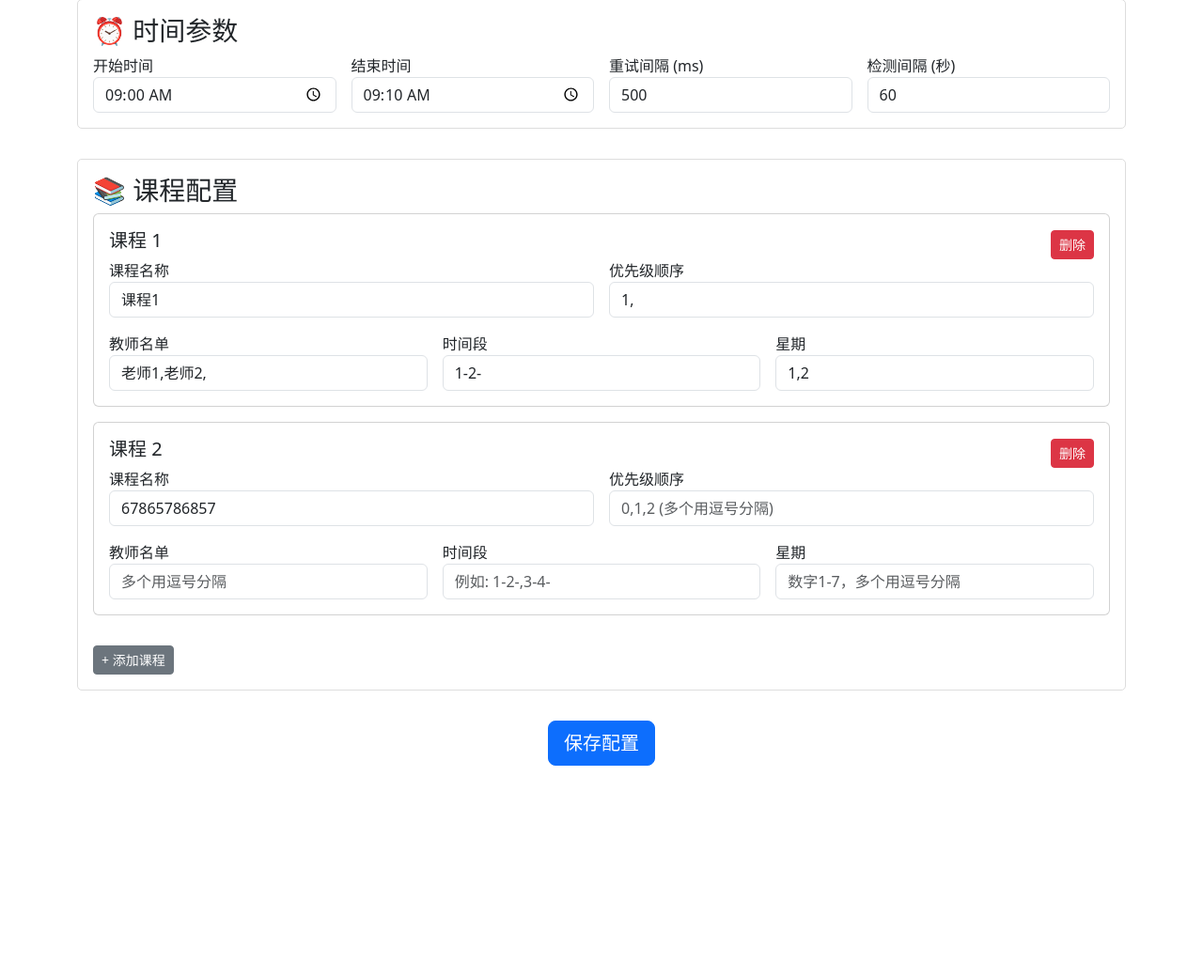
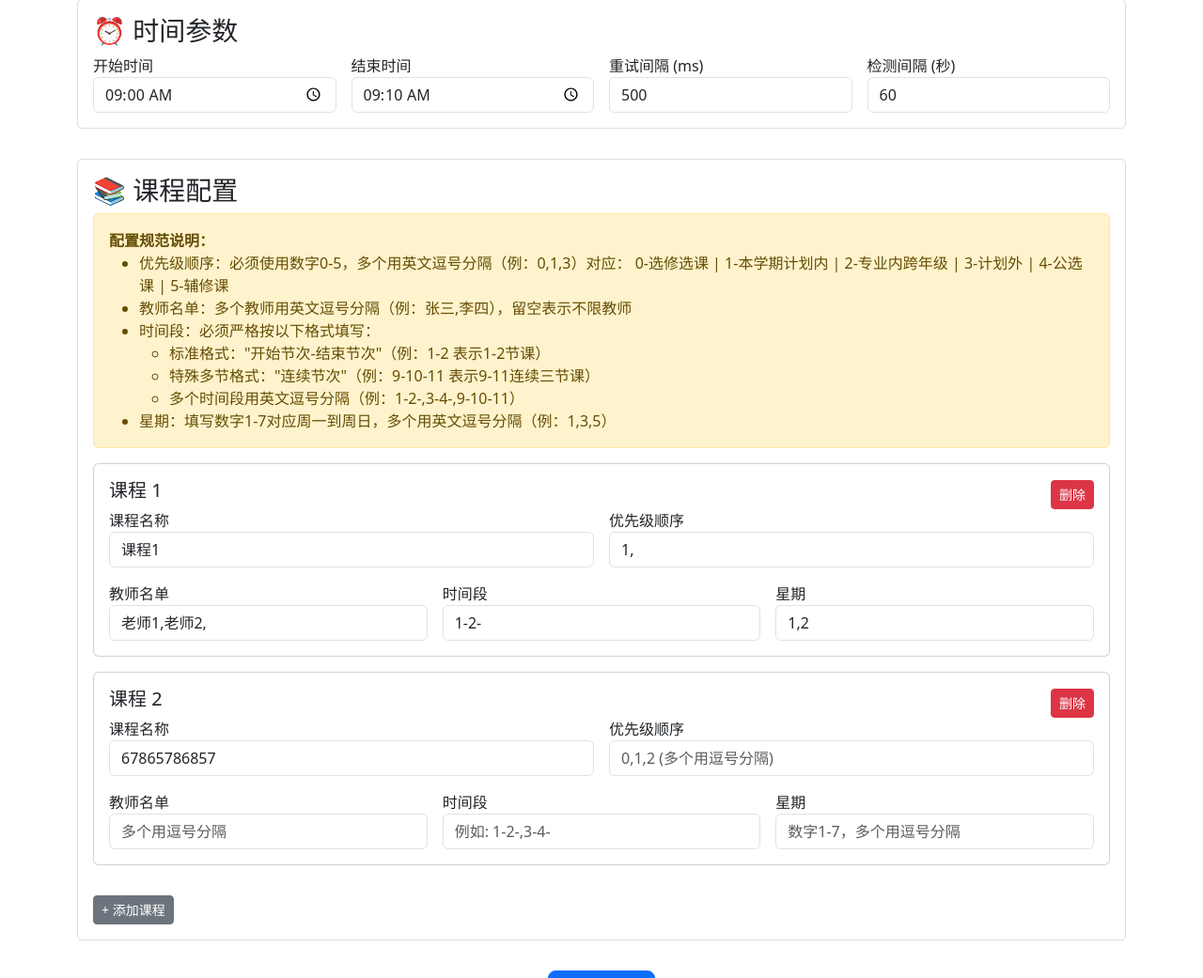
Before and after one commit to AuroBreeze/QFNUClassSelector, a Flask app: page / in a window 1280 px wide. Shown: the part 452-1493 px from the top of the page at 94% size. Before the commit the page ends 1267 px from the top, so only its background shows below. Run offline with Flask 3, Linux system fonts and the light colour scheme.

Commit message:
docs(WebUI): 在课程配置部分添加配置规范说明
在课程配置部分添加了详细的配置规范说明，包括优先级顺序、教师名单、时间段和星期的填写格式，以提高用户填写配置时的准确性和效率。

```diff
--- a/WebUI/templates/index.html
+++ b/WebUI/templates/index.html
@@ -140,6 +140,23 @@
             <!-- 课程计划配置 -->
             <div class="config-section">
                 <h3>📚 课程配置</h3>
+                <div class="alert alert-warning mb-3">
+                    <strong>配置规范说明：</strong>
+                    <ul class="mb-0">
+                        <li>优先级顺序：必须使用数字0-5，多个用英文逗号分隔（例：0,1,3）对应：
+                            0-选修选课 | 1-本学期计划内 | 2-专业内跨年级 | 3-计划外 | 4-公选课 | 5-辅修课</li>
+                        <li>教师名单：多个教师用英文逗号分隔（例：张三,李四），留空表示不限教师</li>
+                        <li>时间段：必须严格按以下格式填写：
+                            <ul>
+                                <li>标准格式："开始节次-结束节次"（例：1-2 表示1-2节课）</li>
+                                <li>特殊多节格式："连续节次"（例：9-10-11 表示9-11连续三节课）</li>
+                                <li>多个时间段用英文逗号分隔（例：1-2-,3-4-,9-10-11）</li>
+                            </ul>
+                        </li>
+                        <li>星期：填写数字1-7对应周一到周日，多个用英文逗号分隔（例：1,3,5）</li>
+                    </ul>
+                </div>
+
                 <div id="course-container">
                     {% for course in config.Plan.Course_name %}
                     <div class="course-card card">
```
